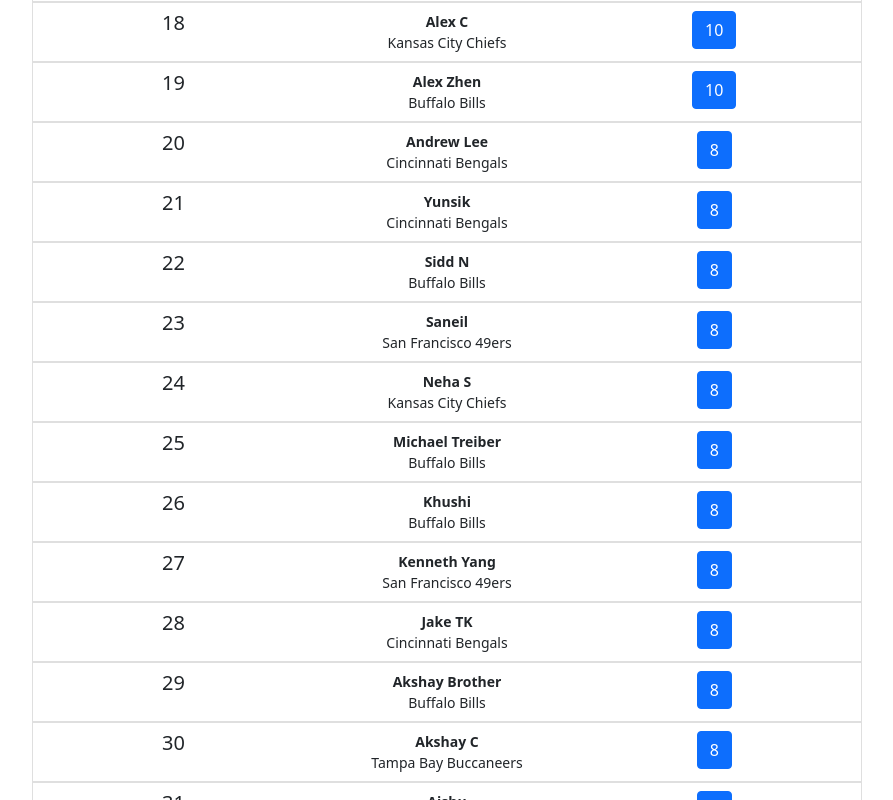
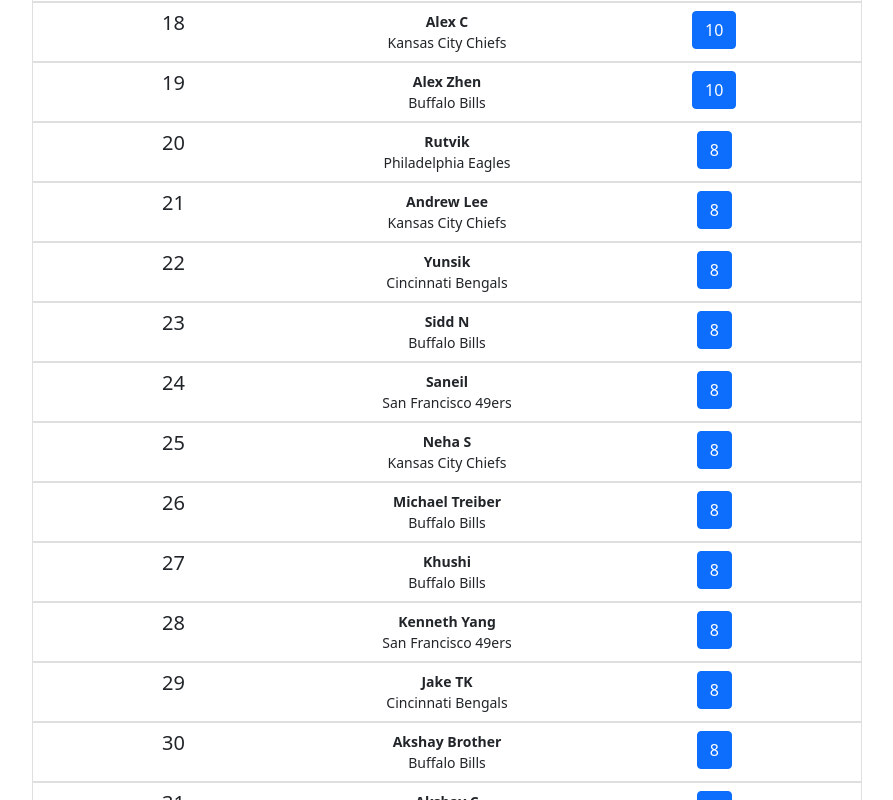
Before and after one commit to eshaan-bhattad/nflbracketapp, a React (Create React App) app: page /leaderboard in a window 1280 px wide. Shown: the part 1160-1960 px from the top of the page, without its empty margins (193-1086 px from the left). Built offline with nearby package versions, Linux system fonts and the light colour scheme.

Commit message:
added bracket

```diff
--- a/src/components/Leaderboard.jsx
+++ b/src/components/Leaderboard.jsx
@@ -11,7 +11,6 @@ import getBracketFromID from "../common/utils";
 
 function Leaderboard(props) {
   // eslint-disable-next-line no-console
-  console.log(props);
   data.sort((a, b) => (getPoints(a) >= getPoints(b) ? -1 : 1));
 
   return (
--- a/src/data.js
+++ b/src/data.js
@@ -996,8 +996,28 @@ const data = [
     nfcDivisional2: "San Francisco 49ers",
     afcChampions: "Kansas City Chiefs",
     nfcChampions: "Philadelphia Eagles",
-    superbowl: "Cincinnati Bengals",
+    superbowl: "Kansas City Chiefs",
     tiebreaker: 62,
+  },
+  {
+    id: 10051,
+    firstname: "Rutvik",
+    lastname: "",
+    name: "Rutvik",
+    afcWildCard1: "Los Angeles Chargers",
+    afcWildCard2: "Buffalo Bills",
+    afcWildCard3: "Cincinnati Bengals",
+    nfcWildCard1: "San Francisco 49ers",
+    nfcWildCard2: "New York Giants",
+    nfcWildCard3: "Tampa Bay Buccaneers",
+    afcDivisional1: "Kansas City Chiefs",
+    afcDivisional2: "Buffalo Bills",
+    nfcDivisional1: "Philadelphia Eagles",
+    nfcDivisional2: "San Francisco 49ers",
+    afcChampions: "Kansas City Chiefs",
+    nfcChampions: "Philadelphia Eagles",
+    superbowl: "Philadelphia Eagles",
+    tiebreaker: 55,
   },
 ];
 
--- a/src/pages/Home.jsx
+++ b/src/pages/Home.jsx
@@ -17,10 +17,8 @@ import Leaderboard from "../components/Leaderboard";
 
 function Home() {
   const title = "NFL Bracket Challenge";
-
   data.sort((a, b) => (getPoints(a) >= getPoints(b) ? -1 : 1));
   const navigate = useNavigate();
-
   return (
     <>
       <Helmet>
--- a/src/perfectbracket.js
+++ b/src/perfectbracket.js
@@ -80,9 +80,6 @@ export const getRemainingPossiblePoints = (bracket) => {
   ];
   let possiblePoints = 0;
   remaining_games.forEach((game) => {
-    console.log(game);
-    console.log(bracket[game]);
-    console.log(remaining_teams.indexOf(bracket[game]) >= 0);
     if (remaining_teams.indexOf(bracket[game]) >= 0) {
       possiblePoints += getPointValueForGame(game);
     }
@@ -147,7 +144,6 @@ export const getSeedingForBracket = (bracket, conference) => {
       bracket.afcWildCard2,
       bracket.afcWildCard3,
     ];
-    console.log(ordered_matches);
     const seeding = [];
     ordered_matches.forEach((match) => {
       {
@@ -156,23 +152,35 @@ export const getSeedingForBracket = (bracket, conference) => {
     });
     seeding.sort();
     seeding.reverse();
-    console.log(seeding);
     const final_teams = [];
     seeding.forEach((seed) => {
       final_teams.push(getTeamBySeed(afcTeamSeeds, seed));
     });
-    console.log(final_teams);
     return final_teams;
   }
+};
+
+const exportObjectToSortedArray = (object) => {
+  const map = new Map(Object.entries(object));
+  const sortedMap = new Map([...map.entries()].sort((a, b) => b[1] - a[1]));
+
+  // const keys = Object.keys(object);
+  // keys.forEach((key) => {
+  //   var key = map();
+  //   key.put()
+  //   res.push(key:  object[key]){
+  //    );
+  // });
+  // console.log(res);
+  return sortedMap;
 };
 
 export const getSuperbowlFavorites = () => {
   var res = {};
   data.forEach(function (v) {
-    res[v.tiebreaker] = (res[v.tiebreaker] || 0) + 1;
+    res[v.superbowl] = (res[v.superbowl] || 0) + 1;
   });
-  console.log(res);
-  return res;
+  return exportObjectToSortedArray(res);
 };
 
 export const getNumberOfPerfectBrackets = () => {
```
